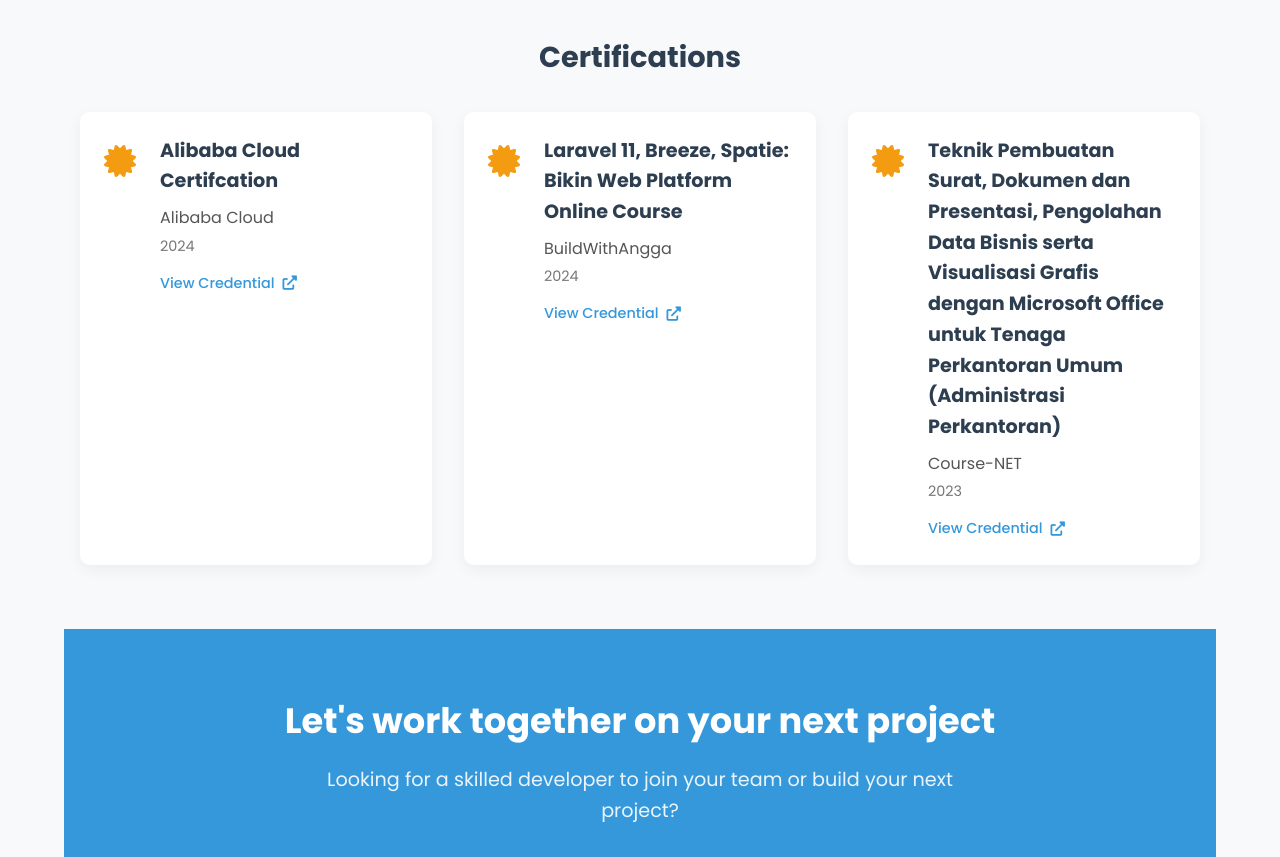
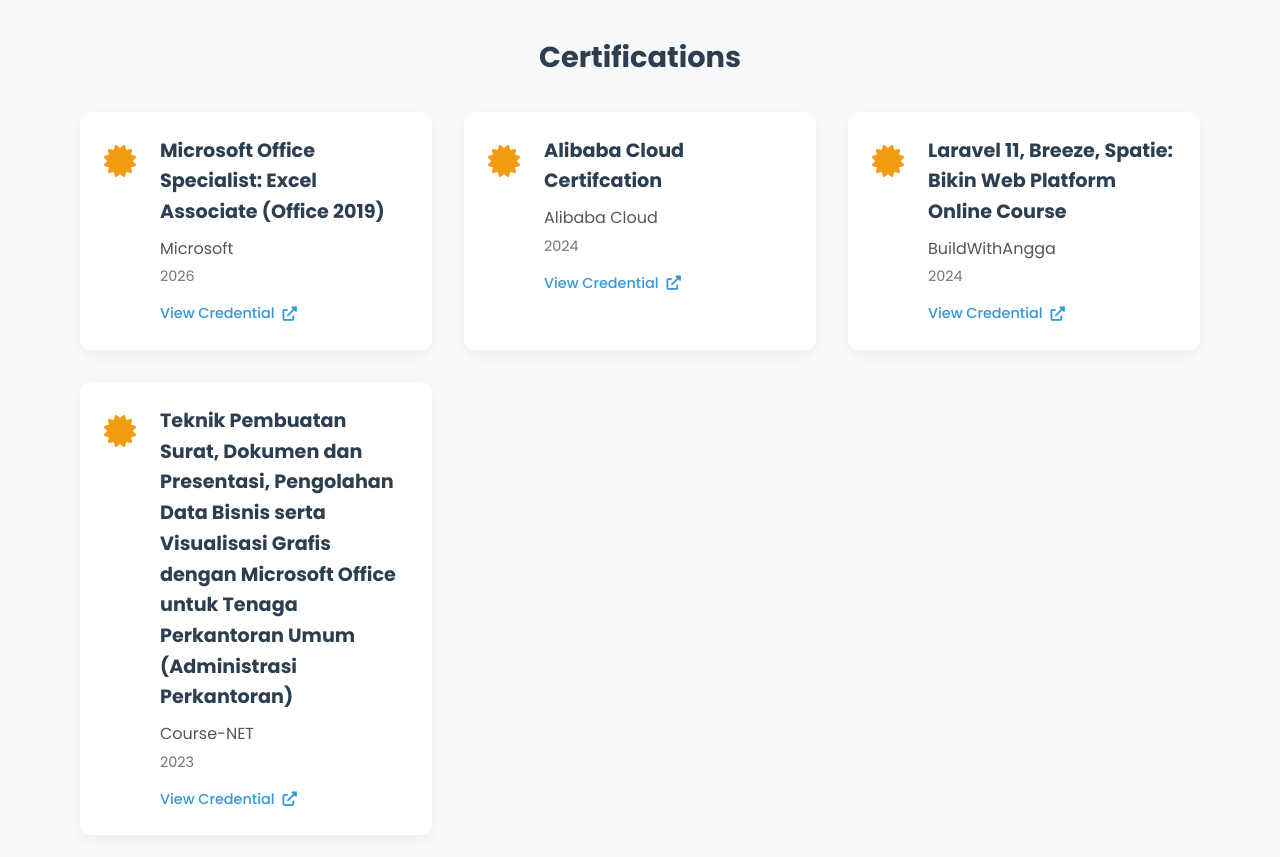
Before and after one commit to Mifta24/my-portfolio, a Vue app: page /skills in a window 1280 px wide. Shown: the part 3020-3877 px from the top of the page. Built offline with nearby package versions, Linux system fonts and the light colour scheme.

Commit message:
Add Microsoft Office Specialist certification to SkillsView

```diff
--- a/src/views/SkillsView.vue
+++ b/src/views/SkillsView.vue
@@ -209,6 +209,13 @@
         },
       ],
       certifications: [
+        {
+          name: "Microsoft Office Specialist: Excel Associate (Office 2019)",
+          icon: "fas fa-certificate",
+          issuer: "Microsoft",
+          date: "2026",
+          url: "https://drive.google.com/file/d/1bYmyoe0siNhapZCNHy8tIv1nVePdf7Ee/view?usp=sharing",
+        },
         {
           name: "Alibaba Cloud Certifcation",
           icon: "fas fa-certificate",
```
